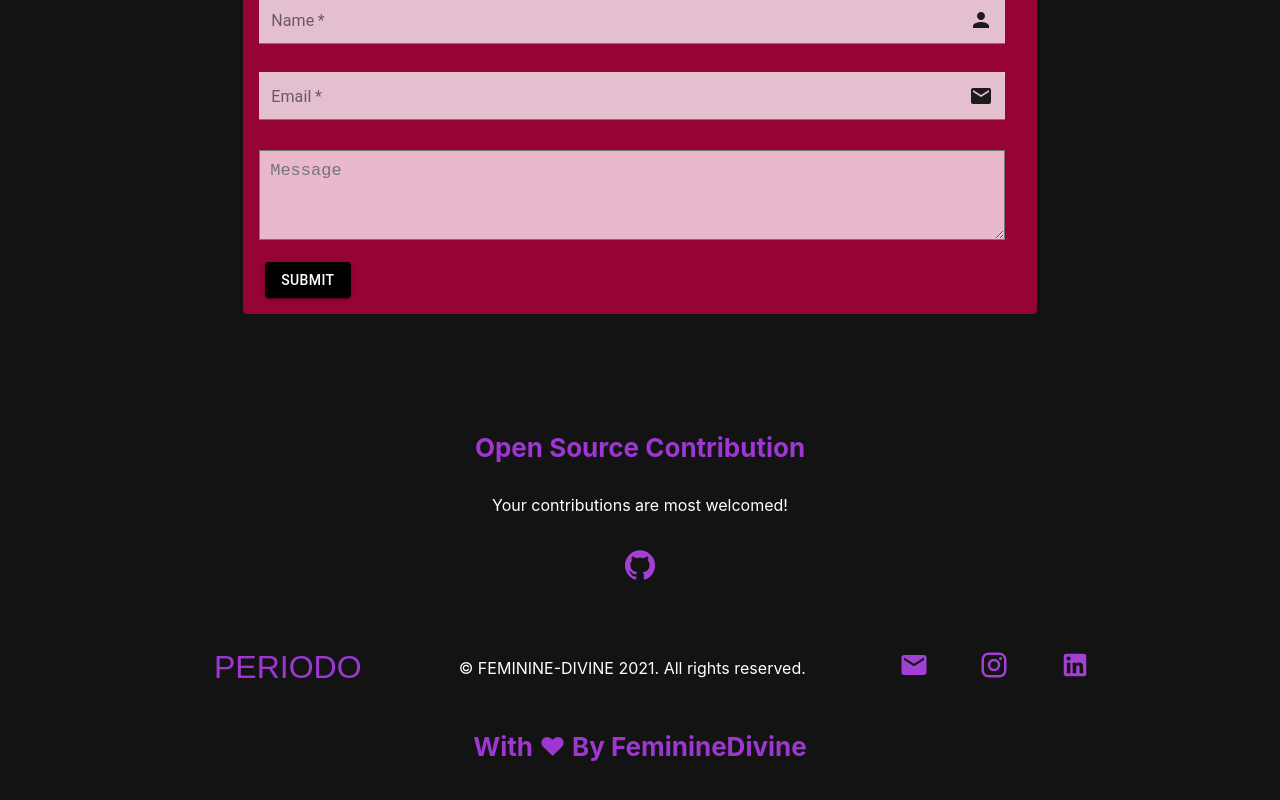
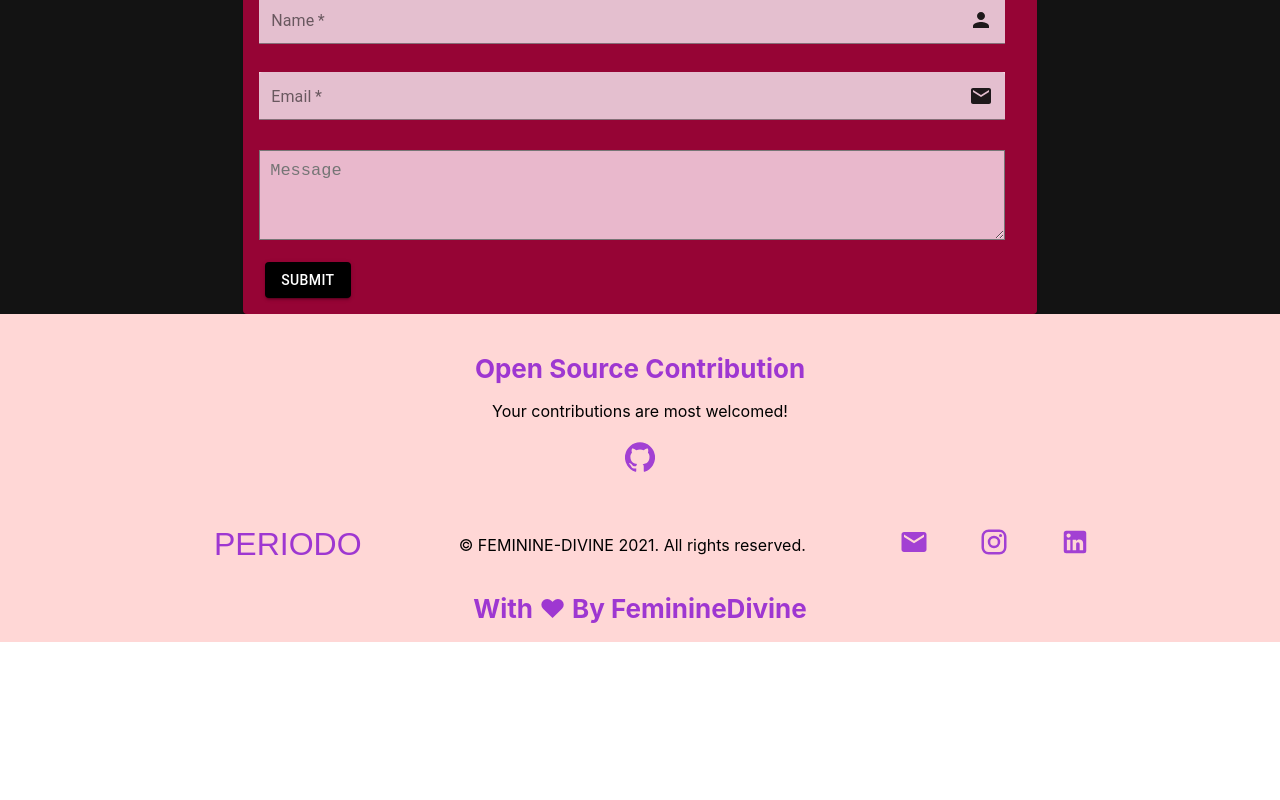
Before and after one commit to Feminine-Divine/periodo, a Next.js app in the folder periodo/: page / in a window 1280 px wide. Shown: the part 953-1753 px from the top of the page. After the commit the page ends 1595 px from the top, so only its background shows below. Built offline with nearby package versions, Linux system fonts and the light colour scheme; no server answers; a web font is replaced by a local one.

Commit message:
style (Footer.module.css) : Placed content in the bottom - #260 (#266)
Signed-off-by: Ruchi Sahu <sahu2101ruchi@gmail.com>

```diff
--- a/periodo/components/Footer/Footer.module.css
+++ b/periodo/components/Footer/Footer.module.css
@@ -53,9 +53,51 @@
   font-size: 100px;
 }
 
+#footer__logo {
+  color: #9e37d1;
+  display: flex;
+  align-items: center;
+  cursor: pointer;
+  text-decoration: none;
+  font-size: 2rem;
+  margin-left: 24px;
+}
+
+.footer__links {
+  width: 100%;
+  max-width: 1000px;
+  display: flex;
+  justify-content: center;
+}
+
+.footer__link_wrapper {
+  display: flex;
+}
+.social__icon_link {
+  color: #a240d3;
+  font-size: 24px;
+}
+.social__icon_link:hover {
+  color: #fc345f;
+  transform: scale(1.6);
+  font-size: 24px;
+}
+.social__media {
+  max-width: 1000px;
+  width: 100%;
+}
+.social__media_wrap {
+  display: flex;
+  justify-content: space-between;
+  align-items: center;
+  width: 90%;
+  max-width: 1000px;
+  margin: 30px auto 0 auto;
+}
+
 .footer__container {
-  background-color: #131313;
-  padding: 5rem 0;
+  background-color: #ffd7d6;
+  padding: 1rem 0rem;
   display: flex;
   flex-direction: column;
   justify-content: center;
@@ -87,93 +129,19 @@
   display: flex;
   flex-direction: column;
   align-items: center;
-  margin: 16px;
+  margin: 1px;
   box-sizing: border-box;
 }
 
 .footer_opensource h2 {
-  margin-bottom: 16px;
+  margin-bottom: 1px;
   font-size: 26px;
   color: #9e37d1;
 }
 
 .footer_opensource p {
-  margin-bottom: 20px;
-  color: white;
-}
-
-.social__icon_link {
-  color: #a240d3;
-  font-size: 24px;
-}
-
-.social__icon_link:hover {
-  color: #fc345f;
-  transform: scale(1.6);
-  font-size: 24px;
-}
-
-.social__media {
-  max-width: 1000px;
-  width: 100%;
-}
-
-.social__media_wrap {
-  display: flex;
-  justify-content: space-between;
-  align-items: center;
-  width: 90%;
-  max-width: 1000px;
-  margin: 40px auto 0 auto;
-}
-
-.footer__container {
-  background-color: #131313;
-  padding: 5rem 0;
-  display: flex;
-  flex-direction: column;
-  justify-content: center;
-  align-items: center;
-}
-
-#footer__logo {
-  color: #9e37d1;
-  display: flex;
-  align-items: center;
-  cursor: pointer;
-  text-decoration: none;
-  font-size: 2rem;
-  margin-left: 24px;
-}
-
-.footer__links {
-  width: 100%;
-  max-width: 1000px;
-  display: flex;
-  justify-content: center;
-}
-
-.footer__link_wrapper {
-  display: flex;
-}
-
-.footer_opensource {
-  display: flex;
-  flex-direction: column;
-  align-items: center;
-  margin: 16px;
-  box-sizing: border-box;
-}
-
-.footer_opensource h2 {
-  margin-bottom: 16px;
-  font-size: 26px;
-  color: #9e37d1;
-}
-
-.footer_opensource p {
-  margin-bottom: 20px;
-  color: white;
+  margin-bottom: 6px;
+  color: black;
 }
 
 .social__icon_link {
@@ -210,7 +178,7 @@
 }
 
 .website__rights {
-  color: #fff;
+  color: black;
   margin-left: 53px;
 }
 
@@ -223,7 +191,7 @@
 }
 
 .website__rights {
-  color: #fff;
+  color: black;
   margin-left: 53px;
 }
 
```
